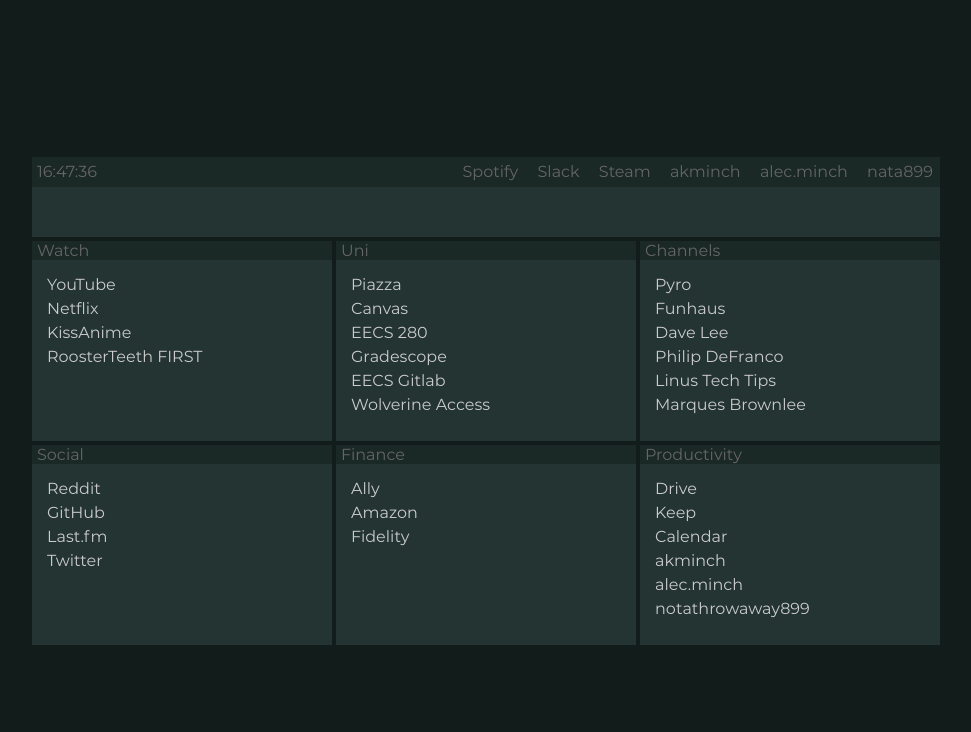
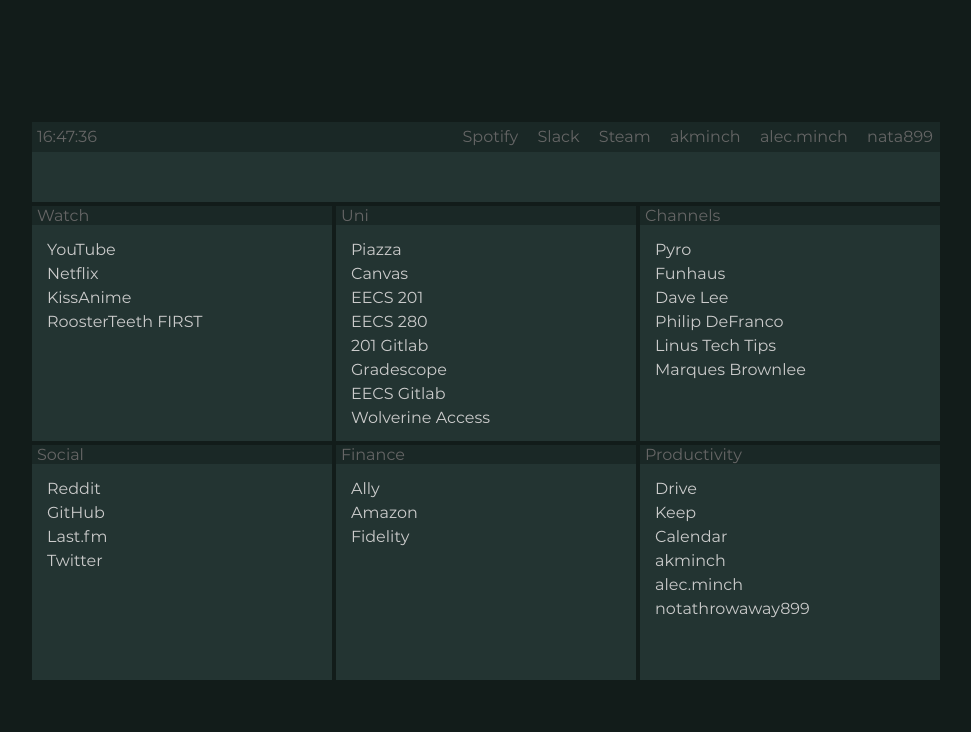
Before and after one commit to minchingtonak/dome, a plain HTML site: page index.html in a window 1280 px wide. Shown: the whole page, without its empty margins (154-1125 px from the left). Drawn offline with Linux system fonts and the light colour scheme.

Commit message:
Add 201 links and resize link containers

```diff
--- a/dome.js
+++ b/dome.js
@@ -42,10 +42,12 @@
 	"Uni": {
 		"Piazza": "https://piazza.com/class",
 		"Canvas": "https://umich.instructure.com/login",
+		"EECS 201": "https://csprag.herokuapp.com/schedule",
 		"EECS 280": "https://eecs280staff.github.io/eecs280.org/",
+		"201 Gitlab": "https://gitlab.umich.edu/",
 		"Gradescope": "https://www.gradescope.com/",
 		"EECS Gitlab": "https://gitlab.eecs.umich.edu/",
-		"Wolverine Access" : "https://wolverineaccess.umich.edu"
+		"Wolverine Access": "https://wolverineaccess.umich.edu"
 	},
 	"Channels": {
 		"Pyro": "https://www.youtube.com/user/Pyrocynical/videos",
--- a/index.html
+++ b/index.html
@@ -29,7 +29,7 @@
 		div#links>div.section {
 			display: inline-block;
 			vertical-align: top;
-			height: 200px;
+			height: 235px;
 			width: 300px;
 			margin: 2px;
 		}
--- a/style.css
+++ b/style.css
@@ -121,7 +121,7 @@
 	display: inline-block;
 	vertical-align: top;
 	text-align: left;
-	height: 200px;
+	height: 235px;
 	width: 300px;
 	margin: 2px;
 	overflow: hidden;
```
